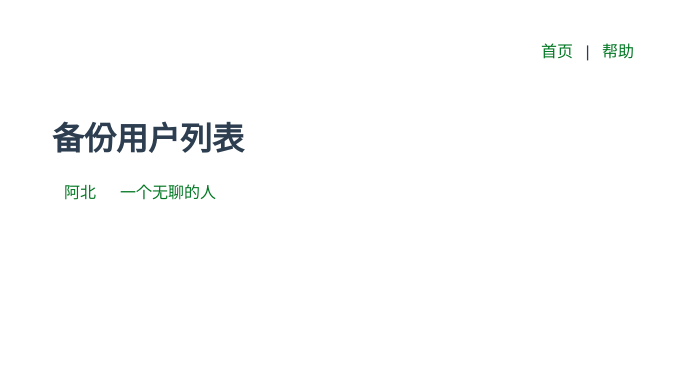
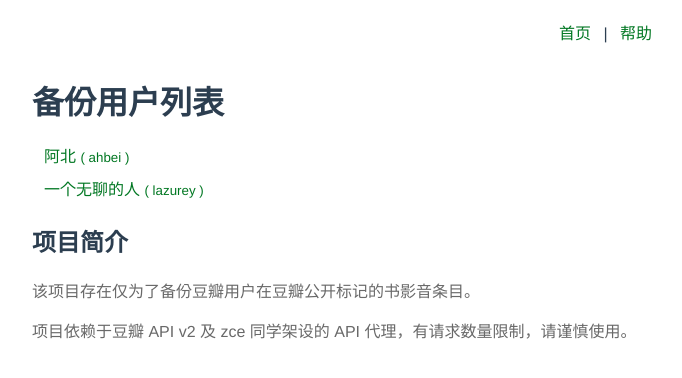
Before and after one commit to douban-republic/archive, a Vue app: page / in a window 1280 px wide. Shown: the top 378 px of the page, without its empty margins (288-970 px from the left). Built offline with nearby package versions, Linux system fonts and the light colour scheme.

Commit message:
add readme

```diff
--- a/src/App.vue
+++ b/src/App.vue
@@ -36,7 +36,7 @@
   }
 
   #nav {
-    padding: 30px;
+    padding: 12px;
     text-align: right;
 
     a {
--- a/src/components/HelloWorld.vue
+++ b/src/components/HelloWorld.vue
@@ -18,14 +18,3 @@
   @Prop() private msg!: string;
 }
 </script>
-
-<style scoped lang="less">
-  a {
-    color: #072;
-  }
-  .hello {
-    width: 600px;
-    max-width: 100%;
-    margin: 0 auto;
-  }
-</style>
--- /dev/null
+++ b/src/components/Intro.vue
@@ -0,0 +1,19 @@
+<template>
+  <div>
+    <h2>项目简介</h2>
+    <p>该项目存在仅为了备份豆瓣用户在豆瓣公开标记的书影音条目。</p>
+    <p>项目依赖于豆瓣 API v2 及 zce 同学架设的 API 代理，有请求数量限制，请谨慎使用。</p>
+  </div>
+</template>
+
+<script>
+  export default {
+    name: "Intro"
+  }
+</script>
+
+<style scoped>
+  p {
+    color: #696969;
+  }
+</style>
--- a/src/components/UserList.vue
+++ b/src/components/UserList.vue
@@ -1,7 +1,9 @@
 <template>
   <ul>
     <li v-for="user in users">
-      <router-link :to="'/people/' + user.id">{{ user.name }}</router-link>
+      <router-link :to="'/people/' + user.id">
+        {{ user.name }} <small>( {{ user.id }} )</small>
+      </router-link>
     </li>
   </ul>
 </template>
@@ -9,7 +11,6 @@
 <script lang="ts">
   import { Component, Vue } from "vue-property-decorator";
   import { USER_LIST, UserBasicInfo } from "@/constant/users";
-
 
   @Component
   export default class UserList extends Vue {
@@ -22,12 +23,11 @@
     list-style: none;
     padding: 0;
     margin: 0;
-    display: flex;
-    flex-wrap: wrap;
 
     li {
+      margin-bottom: 8px;
       a {
-        display: block;
+        display: inline-block;
         padding: 0 12px;
         line-height: 24px;
         color: #072;
--- a/src/components/user/UserPage.vue
+++ /dev/null
@@ -1,24 +0,0 @@
-<template>
-  <div>
-    <h1>{{ id }} 的存档</h1>
-
-  </div>
-</template>
-
-<script lang="ts">
-  import Vue from 'vue';
-  import BookList from "../book/BookList.vue";
-
-  const UserPage = Vue.extend({
-    props: ["id"],
-    components: {
-      BookList,
-    },
-  });
-
-  export default UserPage;
-</script>
-
-<style scoped>
-
-</style>
--- a/src/store/collection.module.ts
+++ b/src/store/collection.module.ts
@@ -13,8 +13,8 @@
       id,
       collections,
     };
-    console.log(userBookCollections);
     context.commit(SET_USER_BOOK_COLLECTIONS, userBookCollections);
+    return userBookCollections;
   },
 };
 
--- a/src/views/Home.vue
+++ b/src/views/Home.vue
@@ -1,16 +1,19 @@
 <template>
   <div class="home">
     <HelloWorld msg="Hello Douban"/>
+    <Intro></Intro>
   </div>
 </template>
 
 <script>
-import HelloWorld from '@/components/HelloWorld.vue'
+import HelloWorld from '@/components/HelloWorld.vue';
+import Intro from '@/components/Intro.vue';
 
 export default {
   name: 'Home',
   components: {
-    HelloWorld
+    HelloWorld,
+    Intro,
   }
 }
 </script>
--- a/src/views/People.vue
+++ b/src/views/People.vue
@@ -11,14 +11,13 @@
     <div v-else class="nothing">
       <p>这个人什么都没有留下</p>
     </div>
-    <div class="footer">
+    <div class="footer" v-if="!isProd">
       <router-link :to="'/people/' + $route.params.id + '/backup'"> &gt; 重新备份</router-link>
     </div>
   </div>
 </template>
 
 <script>
-  import UserPage from '@/components/user/UserPage.vue';
   import BookList from '@/components/book/BookList.vue';
   import store from "@/store";
   import { FETCH_USER_BOOK_COLLECTIONS } from "@/store/actions.type";
@@ -26,8 +25,12 @@
 
   export default {
     name: 'People',
+    data() {
+      return {
+        isProd: process.env.NODE_ENV === 'production'
+      };
+    },
     components: {
-      UserPage,
       BookList,
     },
     beforeRouteEnter(to, from, next) {
--- a/src/views/UserDataFetching.vue
+++ b/src/views/UserDataFetching.vue
@@ -1,11 +1,19 @@
 <template>
   <div>
     <router-link :to="'/people/' + $route.params.id">返回</router-link>
-    <h1>备份用户数据</h1>
-    <p>请不要频繁使用该功能。
-      整个备份功能建立在 <a href="https://github.com/zce" target="_blank">zce</a> 同学架设的豆瓣API代理服务上，API请求数有限制。</p>
-    <p>豆瓣API代理详情请见 <a href="https://douban.uieee.com/" target="_blank">zce的网站。</a></p>
-    <FetchBookData :id="$route.params.id"></FetchBookData>
+    <div v-if="isProd">
+      <h2>备份功能在生产环境不可用</h2>
+      <p>为了安全及 API 代理流量控制起见，
+        请参考 <code>README</code> 在本地备份，提交到自己备份仓库或者提交 pull request 到本仓库。</p>
+      <a href="https://github.com/douban-republic/archive"target="_blank" rel="nofollow">仓库地址</a>
+    </div>
+    <div v-else>
+      <h1>备份用户数据</h1>
+      <p>请不要频繁使用该功能。
+        整个备份功能建立在 <a href="https://github.com/zce" target="_blank">zce</a> 同学架设的豆瓣API代理服务上，API请求数有限制。</p>
+      <p>豆瓣API代理详情请见 <a href="https://douban.uieee.com/" target="_blank">zce的网站。</a></p>
+      <FetchBookData :id="$route.params.id"></FetchBookData>
+    </div>
   </div>
 </template>
 
@@ -15,7 +23,12 @@
     name: "UserDataFetching",
     components: {
       FetchBookData,
-    }
+    },
+    data() {
+      return {
+        isProd: process.env.NODE_ENV === 'production'
+      };
+    },
   }
 </script>
 
```
Also changed, not shown: 1 other file (tests, documents, lock files or other folders).
